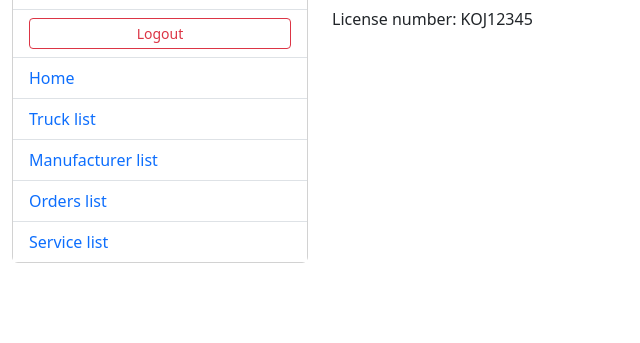
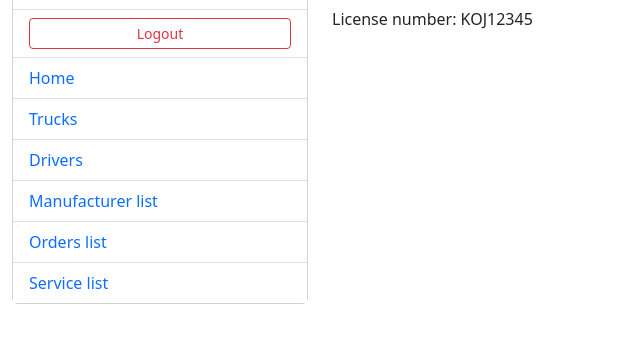
Before and after one commit to AngryAndrii/cargo-service, a Django app: page /accounts/drivers/3/driver-detail/ in a window 1280 px wide. Shown: the part 150-493 px from the top of the page, without its empty margins (0-640 px from the left). Run offline with Django 5.2, Linux system fonts and the light colour scheme; a user stored in the database is signed in; data comes from the database, SQL or seed files in the repository; some libraries are stand-ins or nearby versions.

Commit message:
added driver list link into sidebar

```diff
--- a/templates/includes/sidebar.html
+++ b/templates/includes/sidebar.html
@@ -82,7 +82,14 @@
       <li class="list-group-item {% if request.resolver_match.url_name == 'truck-list' %}active{% endif %}">
         <a href="{% url 'cargo:truck-list' %}"
            class="text-decoration-none {% if request.resolver_match.url_name == 'truck-list' %}text-white{% endif %}">
-          Truck list
+          Trucks
+        </a>
+      </li>
+
+      <li class="list-group-item {% if request.resolver_match.url_name == 'driver-list' %}active{% endif %}">
+        <a href="{% url 'accounts:driver-list' %}"
+           class="text-decoration-none {% if request.resolver_match.url_name == 'driver-list' %}text-white{% endif %}">
+          Drivers
         </a>
       </li>
 
```
